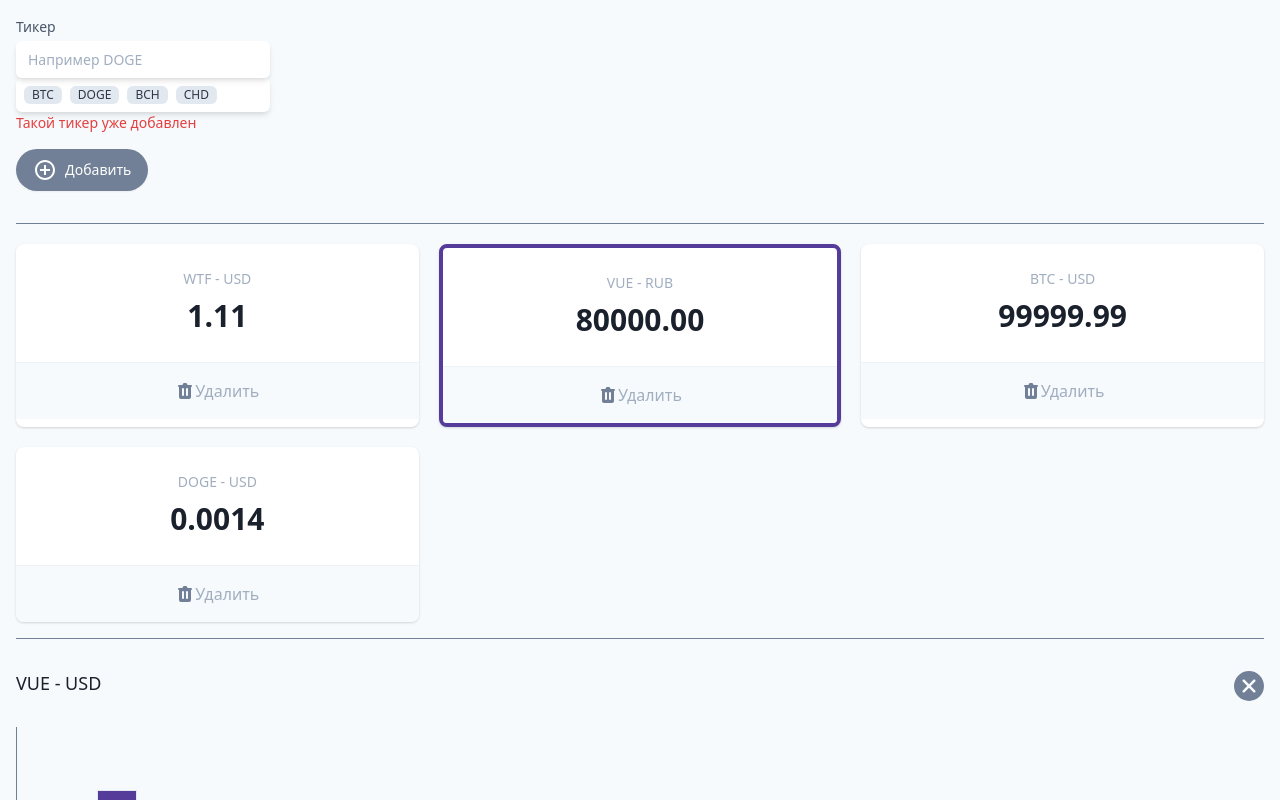
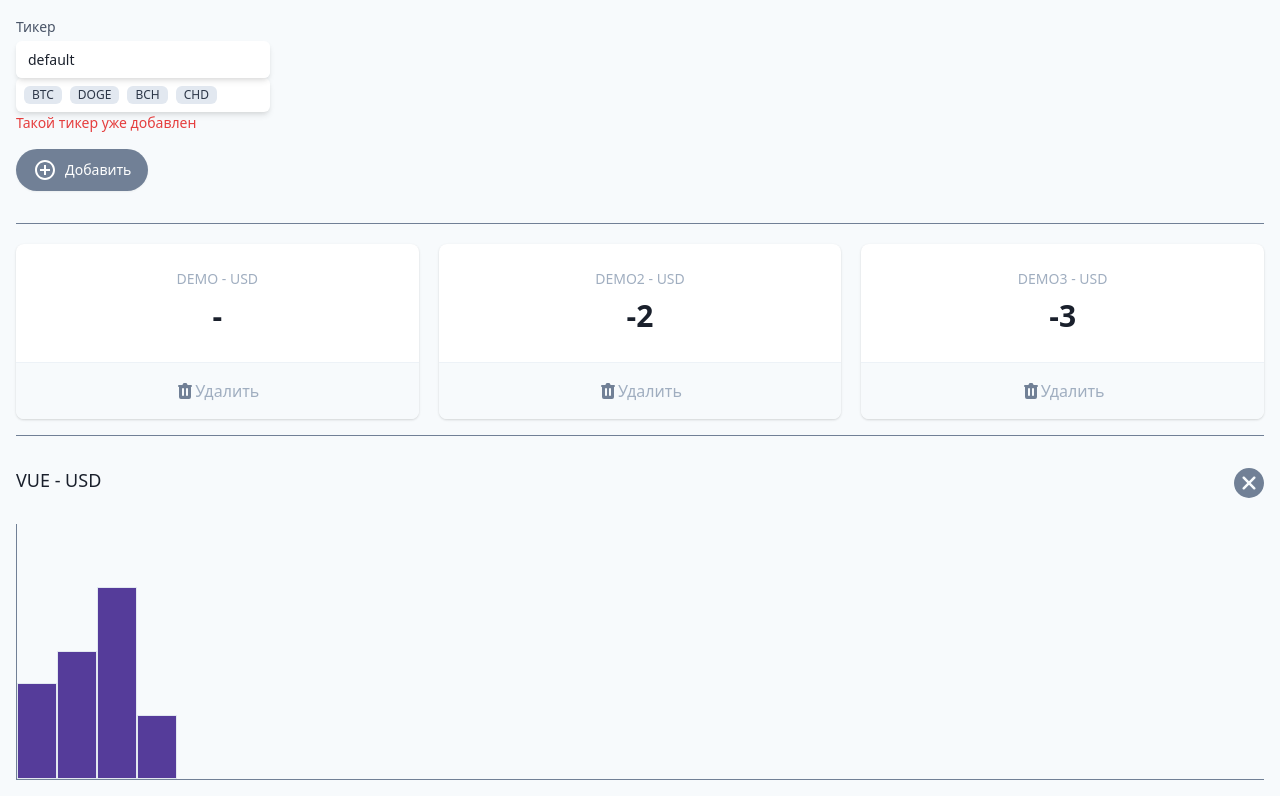
Before and after one commit to Vexilurz/cryptonomicon, a Vue app: page / in a window 1280 px wide. Shown: the top 800 px of the page. Built offline with nearby package versions, Linux system fonts and the light colour scheme.

Commit message:
Lesson 1

```diff
--- a/package.json
+++ b/package.json
@@ -19,8 +19,8 @@
     "@vue/eslint-config-prettier": "^6.0.0",
     "babel-eslint": "^10.1.0",
     "eslint": "^6.7.2",
-    "eslint-plugin-prettier": "^3.3.1",
+    "eslint-plugin-prettier": "^3.4.1",
     "eslint-plugin-vue": "^7.0.0",
-    "prettier": "^2.2.1"
+    "prettier": "2.4.0"
   }
 }
--- a/src/App.vue
+++ b/src/App.vue
@@ -1,40 +1,5 @@
 <template>
   <div class="container mx-auto flex flex-col items-center bg-gray-100 p-4">
-    <!-- <div
-      class="
-        fixed
-        w-100
-        h-100
-        opacity-80
-        bg-purple-800
-        inset-0
-        z-50
-        flex
-        items-center
-        justify-center
-      "
-    >
-      <svg
-        class="animate-spin -ml-1 mr-3 h-12 w-12 text-white"
-        xmlns="http://www.w3.org/2000/svg"
-        fill="none"
-        viewBox="0 0 24 24"
-      >
-        <circle
-          class="opacity-25"
-          cx="12"
-          cy="12"
-          r="10"
-          stroke="currentColor"
-          stroke-width="4"
-        ></circle>
-        <path
-          class="opacity-75"
-          fill="currentColor"
-          d="M4 12a8 8 0 018-8V0C5.373 0 0 5.373 0 12h4zm2 5.291A7.962 7.962 0 014 12H0c0 3.042 1.135 5.824 3 7.938l3-2.647z"
-        ></path>
-      </svg>
-    </div> -->
     <div class="container">
       <section>
         <div class="flex">
@@ -44,6 +9,8 @@
             >
             <div class="mt-1 relative rounded-md shadow-md">
               <input
+                v-model="ticker"
+                @keydown.enter="add"
                 type="text"
                 name="wallet"
                 id="wallet"
@@ -132,6 +99,7 @@
           </div>
         </div>
         <button
+          @click="add"
           type="button"
           class="
             my-4
@@ -173,9 +141,12 @@
         </button>
       </section>
 
+      <template v-if="tickers.length > 0">
         <hr class="w-full border-t border-gray-600 my-4" />
         <dl class="mt-5 grid grid-cols-1 gap-5 sm:grid-cols-3">
           <div
+            v-for="t in tickers"
+            :key="t.name"
             class="
               bg-white
               overflow-hidden
@@ -187,159 +158,15 @@
           >
             <div class="px-4 py-5 sm:p-6 text-center">
               <dt class="text-sm font-medium text-gray-500 truncate">
-              WTF - USD
+                {{ t.name }} - USD
               </dt>
-            <dd class="mt-1 text-3xl font-semibold text-gray-900">1.11</dd>
+              <dd class="mt-1 text-3xl font-semibold text-gray-900">
+                {{ t.price }}
+              </dd>
             </div>
             <div class="w-full border-t border-gray-200"></div>
             <button
-            class="
-              flex
-              items-center
-              justify-center
-              font-medium
-              w-full
-              bg-gray-100
-              px-4
-              py-4
-              sm:px-6
-              text-md text-gray-500
-              hover:text-gray-600 hover:bg-gray-200 hover:opacity-20
-              transition-all
-              focus:outline-none
-            "
-          >
-            <svg
-              class="h-5 w-5"
-              xmlns="http://www.w3.org/2000/svg"
-              viewBox="0 0 20 20"
-              fill="#718096"
-              aria-hidden="true"
-            >
-              <path
-                fill-rule="evenodd"
-                d="M9 2a1 1 0 00-.894.553L7.382 4H4a1 1 0 000 2v10a2 2 0 002 2h8a2 2 0 002-2V6a1 1 0 100-2h-3.382l-.724-1.447A1 1 0 0011 2H9zM7 8a1 1 0 012 0v6a1 1 0 11-2 0V8zm5-1a1 1 0 00-1 1v6a1 1 0 102 0V8a1 1 0 00-1-1z"
-                clip-rule="evenodd"
-              ></path></svg
-            >Удалить
-          </button>
-        </div>
-        <div
-          class="
-            bg-white
-            overflow-hidden
-            shadow
-            rounded-lg
-            border-purple-800 border-solid border-4
-            cursor-pointer
-          "
-        >
-          <div class="px-4 py-5 sm:p-6 text-center">
-            <dt class="text-sm font-medium text-gray-500 truncate">
-              VUE - RUB
-            </dt>
-            <dd class="mt-1 text-3xl font-semibold text-gray-900">80000.00</dd>
-          </div>
-          <div class="w-full border-t border-gray-200"></div>
-          <button
-            class="
-              flex
-              items-center
-              justify-center
-              font-medium
-              w-full
-              bg-gray-100
-              px-4
-              py-4
-              sm:px-6
-              text-md text-gray-500
-              hover:text-gray-600 hover:bg-gray-200 hover:opacity-20
-              transition-all
-              focus:outline-none
-            "
-          >
-            <svg
-              class="h-5 w-5"
-              xmlns="http://www.w3.org/2000/svg"
-              viewBox="0 0 20 20"
-              fill="#718096"
-              aria-hidden="true"
-            >
-              <path
-                fill-rule="evenodd"
-                d="M9 2a1 1 0 00-.894.553L7.382 4H4a1 1 0 000 2v10a2 2 0 002 2h8a2 2 0 002-2V6a1 1 0 100-2h-3.382l-.724-1.447A1 1 0 0011 2H9zM7 8a1 1 0 012 0v6a1 1 0 11-2 0V8zm5-1a1 1 0 00-1 1v6a1 1 0 102 0V8a1 1 0 00-1-1z"
-                clip-rule="evenodd"
-              ></path></svg
-            >Удалить
-          </button>
-        </div>
-        <div
-          class="
-            bg-white
-            overflow-hidden
-            shadow
-            rounded-lg
-            border-purple-800 border-solid
-            cursor-pointer
-          "
-        >
-          <div class="px-4 py-5 sm:p-6 text-center">
-            <dt class="text-sm font-medium text-gray-500 truncate">
-              BTC - USD
-            </dt>
-            <dd class="mt-1 text-3xl font-semibold text-gray-900">99999.99</dd>
-          </div>
-          <div class="w-full border-t border-gray-200"></div>
-          <button
-            class="
-              flex
-              items-center
-              justify-center
-              font-medium
-              w-full
-              bg-gray-100
-              px-4
-              py-4
-              sm:px-6
-              text-md text-gray-500
-              hover:text-gray-600 hover:bg-gray-200 hover:opacity-20
-              transition-all
-              focus:outline-none
-            "
-          >
-            <svg
-              class="h-5 w-5"
-              xmlns="http://www.w3.org/2000/svg"
-              viewBox="0 0 20 20"
-              fill="#718096"
-              aria-hidden="true"
-            >
-              <path
-                fill-rule="evenodd"
-                d="M9 2a1 1 0 00-.894.553L7.382 4H4a1 1 0 000 2v10a2 2 0 002 2h8a2 2 0 002-2V6a1 1 0 100-2h-3.382l-.724-1.447A1 1 0 0011 2H9zM7 8a1 1 0 012 0v6a1 1 0 11-2 0V8zm5-1a1 1 0 00-1 1v6a1 1 0 102 0V8a1 1 0 00-1-1z"
-                clip-rule="evenodd"
-              ></path></svg
-            >Удалить
-          </button>
-        </div>
-        <div
-          class="
-            bg-white
-            overflow-hidden
-            shadow
-            rounded-lg
-            border-purple-800 border-solid
-            cursor-pointer
-          "
-        >
-          <div class="px-4 py-5 sm:p-6 text-center">
-            <dt class="text-sm font-medium text-gray-500 truncate">
-              DOGE - USD
-            </dt>
-            <dd class="mt-1 text-3xl font-semibold text-gray-900">0.0014</dd>
-          </div>
-          <div class="w-full border-t border-gray-200"></div>
-          <button
+              @click="handleDelete(t)"
               class="
                 flex
                 items-center
@@ -373,6 +200,7 @@
           </div>
         </dl>
         <hr class="w-full border-t border-gray-600 my-4" />
+      </template>
       <section class="relative">
         <h3 class="text-lg leading-6 font-medium text-gray-900 my-8">
           VUE - USD
@@ -414,6 +242,32 @@
 <script>
 export default {
   name: "App",
+
+  data() {
+    return {
+      ticker: "default",
+      tickers: [
+        { name: "DEMO", price: "-" },
+        { name: "DEMO2", price: "-2" },
+        { name: "DEMO3", price: "-3" },
+      ],
+    };
+  },
+
+  methods: {
+    add() {
+      const newTicker = {
+        name: this.ticker,
+        price: "-",
+      };
+      this.tickers.push(newTicker);
+      this.ticker = "";
+    },
+
+    handleDelete(tickerToRemove) {
+      this.tickers = this.tickers.filter((t) => t !== tickerToRemove);
+    },
+  },
 };
 </script>
 
```
Also changed, not shown: .eslintrc.js. Lines whose indentation alone changed are shown as unchanged.
